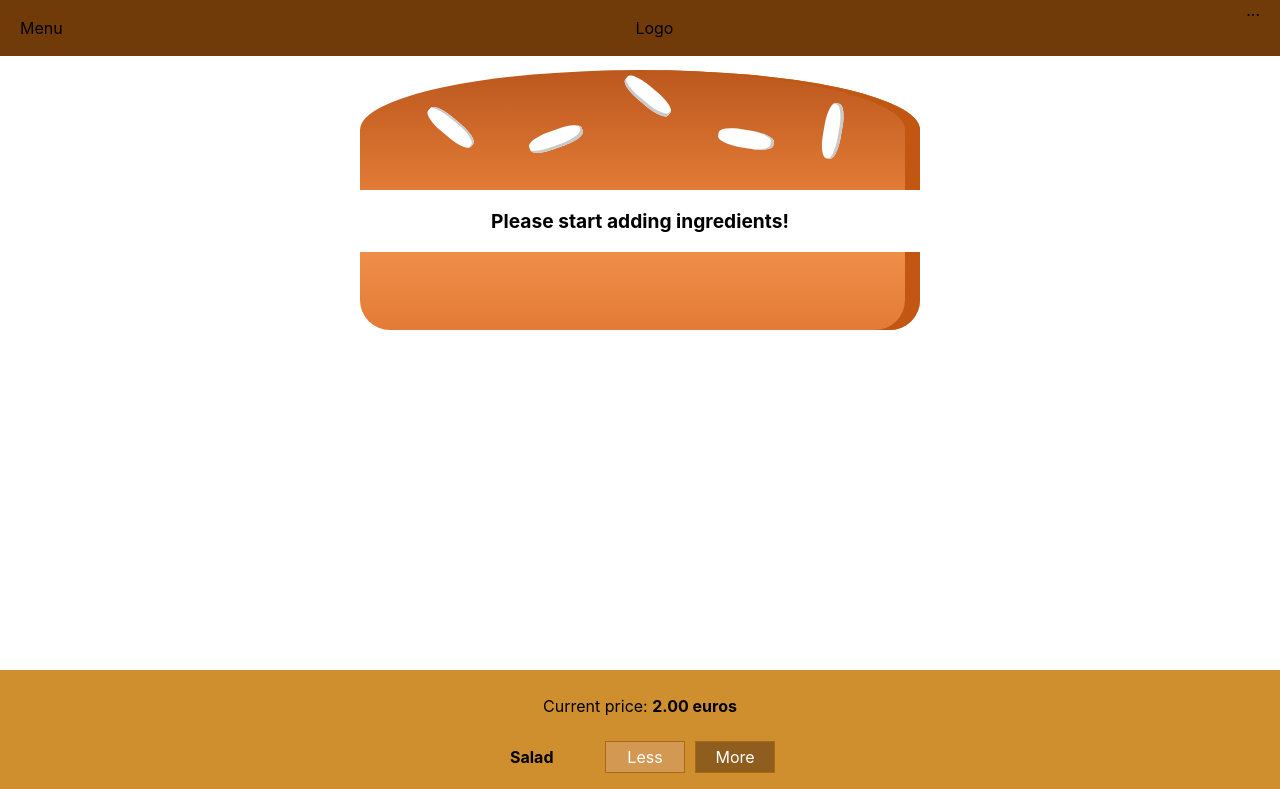
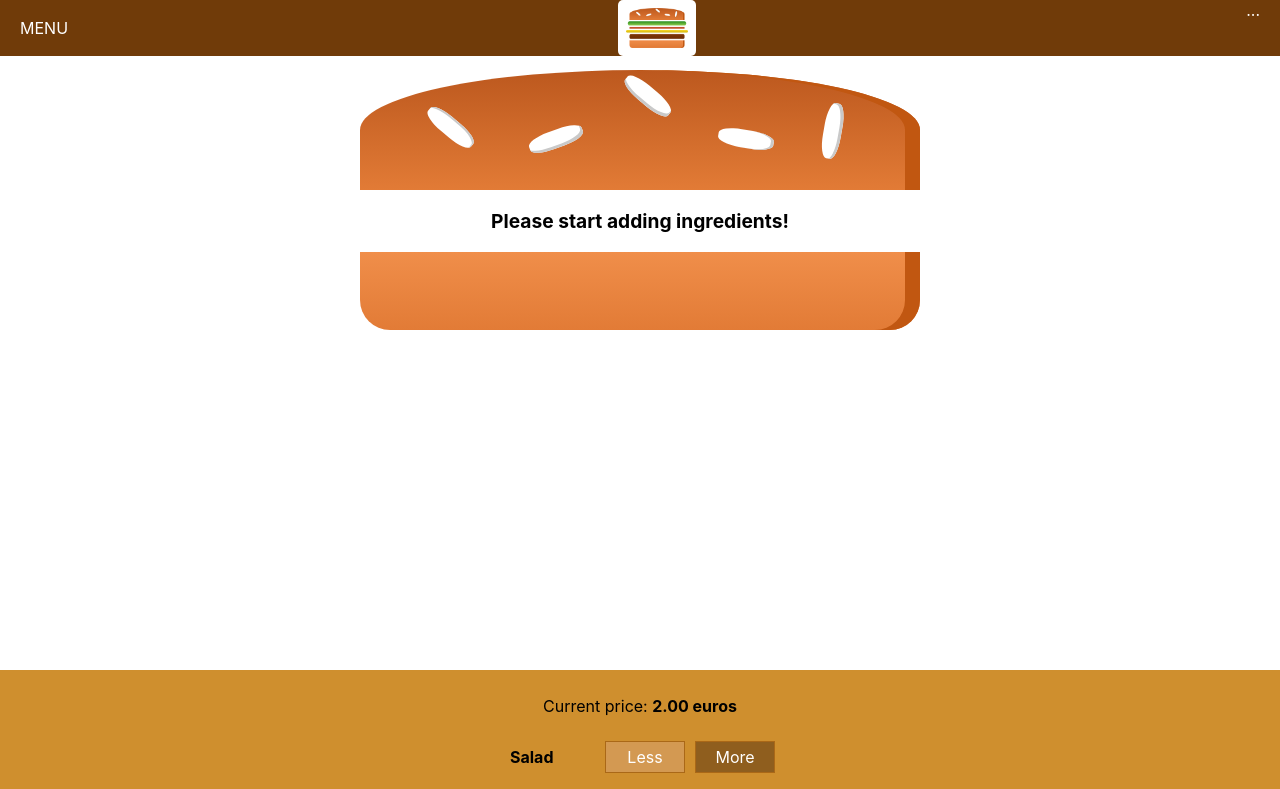
Before and after one commit to misacorn/burger-builder, a React (Create React App) app in the folder my-app/: page / in a window 1280 px wide. Shown: the top 789 px of the page. Built offline with nearby package versions, Linux system fonts and the light colour scheme.

Commit message:
adding logo to the nav bar

```diff
--- /dev/null
+++ b/my-app/src/components/Logo/Logo.js
@@ -0,0 +1,11 @@
+import React from "react"
+import burgerLogo from "../../assets/images/burger-logo.png"
+import classes from "./Logo.module.css"
+
+const logo = prop => (
+  <div className={classes.Logo}>
+    <img src={burgerLogo} alt="MyBurger"/>
+  </div>
+)
+
+export default logo
--- /dev/null
+++ b/my-app/src/components/Logo/Logo.module.css
@@ -0,0 +1,11 @@
+.Logo {
+  background-color: white;
+  padding: 8px;
+  height: 100%;
+  box-sizing: border-box;
+  border-radius: 5px;
+}
+
+.Logo img {
+  height: 100%;
+}
--- a/my-app/src/components/Navigation/Toolbar/Toolbar.js
+++ b/my-app/src/components/Navigation/Toolbar/Toolbar.js
@@ -1,10 +1,11 @@
 import React from "react";
 import classes from "./Toolbar.module.css";
+import Logo from "../../Logo/Logo"
 
 const toolbar = props => (
   <header className={classes.Toolbar}>
-    <div>Menu</div>
-    <div>Logo</div>
+    <div>MENU</div>
+    <Logo />
     <nav>...</nav>
   </header>
 );
--- a/my-app/src/components/Navigation/Toolbar/Toolbar.module.css
+++ b/my-app/src/components/Navigation/Toolbar/Toolbar.module.css
@@ -11,6 +11,7 @@
   padding: 0 20px;
   box-sizing: border-box;
   z-index: 90;
+  color: white;
 }
 
 .Toolbar nav {
```
Also changed, not shown: my-app/src/assets/images/burger-logo.png (added).
